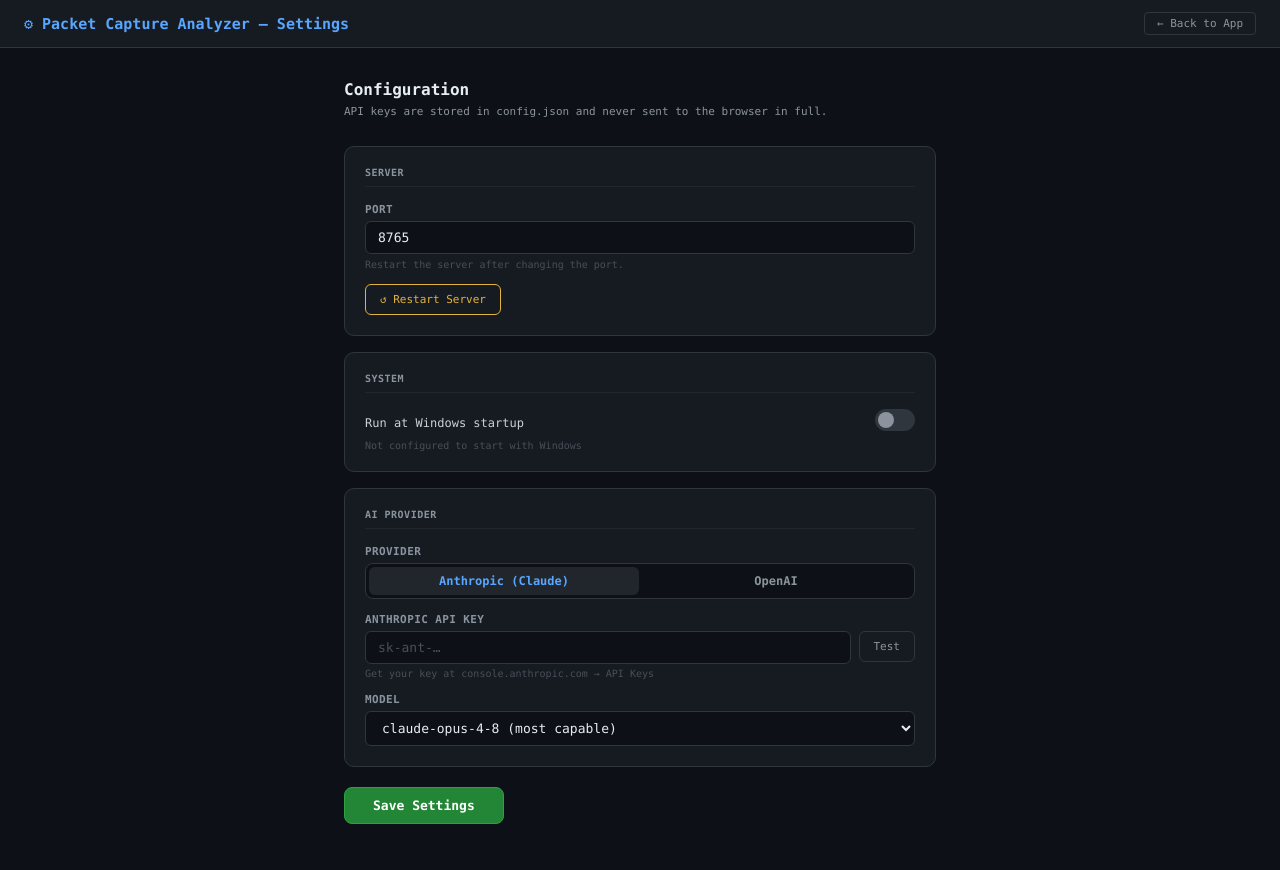
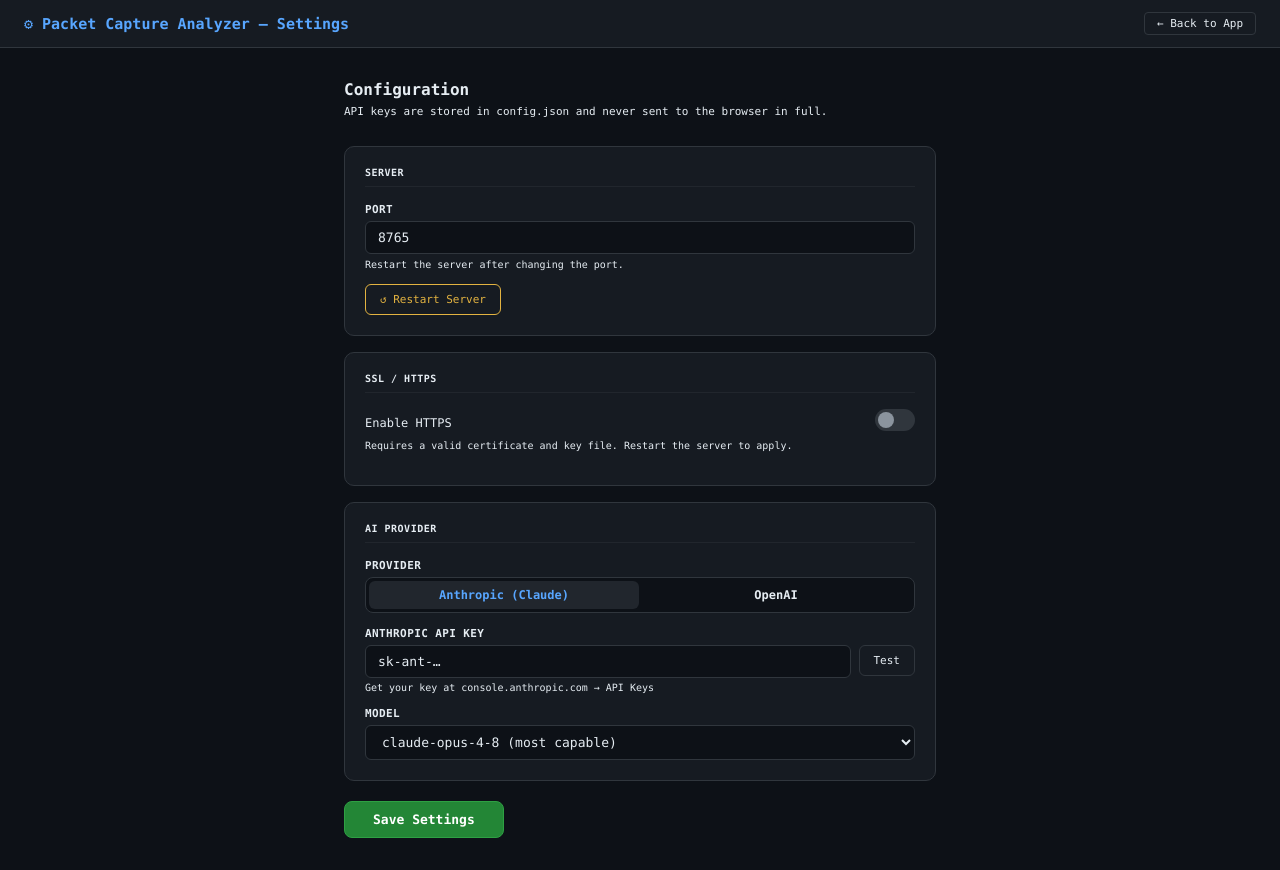
Before and after one commit to bsnwgit/pktpcap, a Flask app: page /settings in a window 1280 px wide. Before the commit the page ends 824 px from the top, so only its background shows below. Run offline with Flask 3, Linux system fonts and the light colour scheme.

Commit message:
Add SSL/HTTPS cert support to settings; improve text contrast; remove Windows startup toggle
- settings.html: SSL/HTTPS section with enable toggle, cert path and key path fields
- server.py: ssl_enabled/ssl_cert/ssl_key config fields; Flask starts with ssl_context when configured
- index.html + settings.html: gray text (#8b949e, #484f58, #c9d1d9) bumped to near-white for readability
- settings.html: removed 'Run at Windows startup' section and related JS/API
- server.py: removed startup bat API endpoints
- o2-fix-and-deploy.py: now uploads both server.py and settings.html on deploy

```diff
--- a/service/server.py
+++ b/service/server.py
@@ -17,7 +17,10 @@ DEFAULT_CONFIG = {
     "anthropic_key": "",
     "anthropic_model": "claude-opus-4-8",
     "openai_key": "",
-    "openai_model": "gpt-4o"
+    "openai_model": "gpt-4o",
+    "ssl_enabled": False,
+    "ssl_cert": "",
+    "ssl_key": ""
 }
 
 # ── Config helpers ────────────────────────────────────────────────────────────
@@ -74,6 +77,13 @@ def post_settings():
         v = body.get(k, "")
         if v and "•" not in v:
             cfg[k] = v
+    # SSL settings
+    if "ssl_enabled" in body:
+        cfg["ssl_enabled"] = bool(body["ssl_enabled"])
+    if "ssl_cert" in body:
+        cfg["ssl_cert"] = body["ssl_cert"].strip()
+    if "ssl_key" in body:
+        cfg["ssl_key"] = body["ssl_key"].strip()
     save_config(cfg)
     return jsonify({"ok": True, "port": cfg["port"]})
 
@@ -174,18 +184,6 @@ def ai_test():
         return jsonify({"ok": False, "error": str(e)}), 500
 
 
-# ── API: startup ─────────────────────────────────────────────────────────────
-
-def get_startup_bat_path():
-    startup_dir = os.path.join(os.environ.get('APPDATA', ''),
-                               'Microsoft', 'Windows', 'Start Menu',
-                               'Programs', 'Startup')
-    return os.path.join(startup_dir, 'packet-analyzer.bat')
-
-@app.route("/api/startup", methods=["GET"])
-def get_startup():
-    return jsonify({"enabled": os.path.exists(get_startup_bat_path())})
-
 @app.route("/api/restart", methods=["POST"])
 def restart_server():
     def do_restart():
@@ -195,24 +193,6 @@ def restart_server():
         os._exit(0)
     threading.Thread(target=do_restart, daemon=True).start()
     return jsonify({"ok": True})
-
-@app.route("/api/startup", methods=["POST"])
-def set_startup():
-    body = request.get_json(force=True)
-    enable = body.get("enabled", False)
-    bat = get_startup_bat_path()
-    try:
-        if enable:
-            script = BASE / "server.py"
-            content = f'@echo off\nstart "" pythonw "{script}"\n'
-            with open(bat, 'w') as fh:
-                fh.write(content)
-        else:
-            if os.path.exists(bat):
-                os.remove(bat)
-        return jsonify({"ok": True, "enabled": enable})
-    except Exception as e:
-        return jsonify({"ok": False, "error": str(e)}), 500
 
 
 # ── API: save screenshot ──────────────────────────────────────────────────────
@@ -228,7 +208,7 @@ def save_image():
     if not match:
         return jsonify({"ok": False, "error": "Invalid data URL"}), 400
     img_bytes = base64.b64decode(match.group(1))
-    out_dir = BASE.parent / "screenshots"
+    out_dir = BASE / "screenshots"
     out_dir.mkdir(exist_ok=True)
     out_path = out_dir / filename
     out_path.write_bytes(img_bytes)
@@ -239,7 +219,7 @@ def take_screenshot():
     import re, subprocess
     body = request.get_json(force=True)
     filename = re.sub(r'[^a-zA-Z0-9_\-.]', '_', body.get("filename", "screenshot.png"))
-    out_dir = BASE.parent / "screenshots"
+    out_dir = BASE / "screenshots"
     out_dir.mkdir(exist_ok=True)
     out_path = str(out_dir / filename).replace("\\", "/")
     ps = r"""
@@ -281,9 +261,9 @@ $bmp.Dispose(); $g.Dispose()
 
 # ── Entry point ───────────────────────────────────────────────────────────────
 
-def open_browser(port):
+def open_browser(port, scheme="http"):
     time.sleep(1.2)
-    webbrowser.open(f"http://localhost:{port}")
+    webbrowser.open(f"{scheme}://localhost:{port}")
 
 if __name__ == "__main__":
     cfg = load_config()
@@ -293,11 +273,29 @@ if __name__ == "__main__":
     if not CONFIG_FILE.exists():
         save_config(cfg)
 
+    ssl_enabled = cfg.get("ssl_enabled", False)
+    ssl_cert    = cfg.get("ssl_cert", "")
+    ssl_key     = cfg.get("ssl_key", "")
+    ssl_context = None
+    scheme = "http"
+
+    if ssl_enabled and ssl_cert and ssl_key:
+        if not os.path.isfile(ssl_cert):
+            print(f"  WARNING: SSL cert not found: {ssl_cert}")
+        elif not os.path.isfile(ssl_key):
+            print(f"  WARNING: SSL key not found: {ssl_key}")
+        else:
+            ssl_context = (ssl_cert, ssl_key)
+            scheme = "https"
+
     print(f"\n  Packet Capture Analyzer")
     print(f"  ─────────────────────────────────────")
-    print(f"  App      →  http://localhost:{port}/")
-    print(f"  Settings →  http://localhost:{port}/settings")
+    print(f"  App      →  {scheme}://localhost:{port}/")
+    print(f"  Settings →  {scheme}://localhost:{port}/settings")
+    if ssl_context:
+        print(f"  SSL      →  enabled ({ssl_cert})")
     print(f"  Press Ctrl+C to stop\n")
 
-    threading.Thread(target=open_browser, args=(port,), daemon=True).start()
-    app.run(host="0.0.0.0", port=port, debug=False)
+    if sys.platform == "win32":
+        threading.Thread(target=open_browser, args=(port, scheme), daemon=True).start()
+    app.run(host="0.0.0.0", port=port, debug=False, ssl_context=ssl_context)
--- a/service/templates/settings.html
+++ b/service/templates/settings.html
@@ -20,14 +20,14 @@
   .header-logo { font-size: 15px; font-weight: 700; color: #58a6ff; }
   .header-back {
     margin-left: auto; background: none; border: 1px solid #30363d;
-    color: #8b949e; border-radius: 4px; padding: 4px 12px;
+    color: #e6edf3; border-radius: 4px; padding: 4px 12px;
     cursor: pointer; font-family: inherit; font-size: 11px; text-decoration: none;
   }
   .header-back:hover { border-color: #58a6ff; color: #58a6ff; }
 
   .content { flex: 1; padding: 32px 24px; max-width: 640px; margin: 0 auto; width: 100%; }
   h1 { font-size: 16px; font-weight: 700; color: #e6edf3; margin-bottom: 6px; }
-  .subtitle { font-size: 11px; color: #8b949e; margin-bottom: 28px; }
+  .subtitle { font-size: 11px; color: #e6edf3; margin-bottom: 28px; }
 
   .section {
     background: #161b22; border: 1px solid #30363d; border-radius: 10px;
@@ -35,14 +35,14 @@
   }
   .section-title {
     font-size: 10px; font-weight: 700; text-transform: uppercase;
-    letter-spacing: 0.5px; color: #8b949e; margin-bottom: 16px;
+    letter-spacing: 0.5px; color: #e6edf3; margin-bottom: 16px;
     padding-bottom: 8px; border-bottom: 1px solid #21262d;
   }
 
   .field { margin-bottom: 14px; }
   .field:last-child { margin-bottom: 0; }
   label {
-    display: block; font-size: 11px; font-weight: 600; color: #8b949e;
+    display: block; font-size: 11px; font-weight: 600; color: #e6edf3;
     text-transform: uppercase; letter-spacing: 0.4px; margin-bottom: 5px;
   }
   input[type="text"], input[type="number"], input[type="password"], select {
@@ -51,8 +51,8 @@
     transition: border-color 0.2s;
   }
   input:focus, select:focus { outline: none; border-color: #58a6ff; }
-  input::placeholder { color: #484f58; }
-  .field-hint { font-size: 10px; color: #484f58; margin-top: 4px; }
+  input::placeholder { color: #e6edf3; }
+  .field-hint { font-size: 10px; color: #e6edf3; margin-top: 4px; }
 
   .provider-toggle {
     display: flex; background: #0d1117; border: 1px solid #30363d;
@@ -61,15 +61,15 @@
   .prov-btn {
     flex: 1; padding: 7px 12px; border-radius: 6px; border: none; cursor: pointer;
     font-family: inherit; font-size: 12px; font-weight: 600; transition: all 0.2s;
-    background: none; color: #8b949e;
+    background: none; color: #e6edf3;
   }
   .prov-btn.active { background: #21262d; color: #58a6ff; }
-  .prov-btn:hover:not(.active) { color: #c9d1d9; }
+  .prov-btn:hover:not(.active) { color: #e6edf3; }
 
   .key-row { display: flex; gap: 8px; align-items: flex-start; }
   .key-row input { flex: 1; }
   .test-btn {
-    background: none; border: 1px solid #30363d; color: #8b949e;
+    background: none; border: 1px solid #30363d; color: #e6edf3;
     border-radius: 6px; padding: 8px 14px; cursor: pointer; font-family: inherit;
     font-size: 11px; white-space: nowrap; transition: all 0.2s; flex-shrink: 0;
   }
@@ -102,13 +102,17 @@
   .provider-sections .prov-section.visible { display: block; }
 
   .port-restart-note {
-    font-size: 10px; color: #484f58; margin-top: 5px;
+    font-size: 10px; color: #e6edf3; margin-top: 5px;
   }
+
+  /* ── SSL path row ── */
+  .ssl-fields { margin-top: 12px; }
+  .ssl-fields.hidden { display: none; }
 
   /* ── Toggle switch ── */
   .toggle-row { display: flex; align-items: center; justify-content: space-between; }
-  .toggle-label { font-size: 12px; color: #c9d1d9; }
-  .toggle-hint  { font-size: 10px; color: #484f58; margin-top: 4px; }
+  .toggle-label { font-size: 12px; color: #e6edf3; }
+  .toggle-hint  { font-size: 10px; color: #e6edf3; margin-top: 4px; }
   .switch { position: relative; display: inline-block; width: 40px; height: 22px; flex-shrink: 0; }
   .switch input { opacity: 0; width: 0; height: 0; }
   .slider {
@@ -150,18 +154,30 @@
     </div>
   </div>
 
-  <!-- Startup -->
+  <!-- SSL / HTTPS -->
   <div class="section">
-    <div class="section-title">System</div>
+    <div class="section-title">SSL / HTTPS</div>
     <div class="field">
       <div class="toggle-row">
-        <span class="toggle-label">Run at Windows startup</span>
+        <span class="toggle-label">Enable HTTPS</span>
         <label class="switch">
-          <input type="checkbox" id="startup-toggle" onchange="setStartup(this.checked)">
+          <input type="checkbox" id="ssl-toggle" onchange="toggleSslFields(this.checked)">
           <span class="slider"></span>
         </label>
       </div>
-      <p class="toggle-hint" id="startup-hint">Checking…</p>
+      <p class="toggle-hint">Requires a valid certificate and key file. Restart the server to apply.</p>
+    </div>
+    <div class="ssl-fields hidden" id="ssl-fields">
+      <div class="field">
+        <label>Certificate File (.crt / .pem)</label>
+        <input type="text" id="ssl_cert" placeholder="C:\path\to\cert.pem" autocomplete="off">
+        <p class="field-hint">Full path to the PEM-encoded certificate file.</p>
+      </div>
+      <div class="field">
+        <label>Private Key File (.key / .pem)</label>
+        <input type="text" id="ssl_key" placeholder="C:\path\to\key.pem" autocomplete="off">
+        <p class="field-hint">Full path to the private key file. Keep this file secure.</p>
+      </div>
     </div>
   </div>
 
@@ -242,6 +258,12 @@ async function load() {
     document.getElementById('anthropic_key').value = cfg.anthropic_key || '';
     document.getElementById('openai_key').value    = cfg.openai_key    || '';
 
+    const sslEnabled = !!cfg.ssl_enabled;
+    document.getElementById('ssl-toggle').checked = sslEnabled;
+    document.getElementById('ssl_cert').value = cfg.ssl_cert || '';
+    document.getElementById('ssl_key').value  = cfg.ssl_key  || '';
+    toggleSslFields(sslEnabled);
+
     const antModel = document.getElementById('anthropic_model');
     if (cfg.anthropic_model) antModel.value = cfg.anthropic_model;
 
@@ -252,6 +274,10 @@ async function load() {
   } catch(e) {
     showStatus('err', 'Failed to load settings: ' + e.message);
   }
+}
+
+function toggleSslFields(enabled) {
+  document.getElementById('ssl-fields').classList.toggle('hidden', !enabled);
 }
 
 function setProvider(p) {
@@ -274,6 +300,9 @@ async function saveSettings() {
       anthropic_model:  document.getElementById('anthropic_model').value,
       openai_key:       document.getElementById('openai_key').value,
       openai_model:     document.getElementById('openai_model').value,
+      ssl_enabled:      document.getElementById('ssl-toggle').checked,
+      ssl_cert:         document.getElementById('ssl_cert').value,
+      ssl_key:          document.getElementById('ssl_key').value,
     };
     const r = await fetch('/api/settings', {
       method: 'POST',
@@ -366,44 +395,7 @@ async function restartServer() {
   }
 }
 
-async function loadStartup() {
-  try {
-    const r = await fetch('/api/startup');
-    const data = await r.json();
-    document.getElementById('startup-toggle').checked = data.enabled;
-    document.getElementById('startup-hint').textContent = data.enabled
-      ? '✓ Will launch automatically when Windows starts'
-      : 'Not configured to start with Windows';
-  } catch(e) {
-    document.getElementById('startup-hint').textContent = 'Could not check startup status';
-  }
-}
-
-async function setStartup(enable) {
-  document.getElementById('startup-hint').textContent = enable ? 'Enabling…' : 'Disabling…';
-  try {
-    const r = await fetch('/api/startup', {
-      method: 'POST',
-      headers: {'Content-Type': 'application/json'},
-      body: JSON.stringify({enabled: enable})
-    });
-    const result = await r.json();
-    if (result.ok) {
-      document.getElementById('startup-hint').textContent = enable
-        ? '✓ Will launch automatically when Windows starts'
-        : 'Not configured to start with Windows';
-    } else {
-      document.getElementById('startup-hint').textContent = '✗ Error: ' + (result.error || 'Failed');
-      document.getElementById('startup-toggle').checked = !enable;
-    }
-  } catch(e) {
-    document.getElementById('startup-hint').textContent = '✗ ' + e.message;
-    document.getElementById('startup-toggle').checked = !enable;
-  }
-}
-
 load();
-loadStartup();
 </script>
 </body>
 </html>
```
Also changed, not shown: service/static/index.html (+59 -59 lines).
